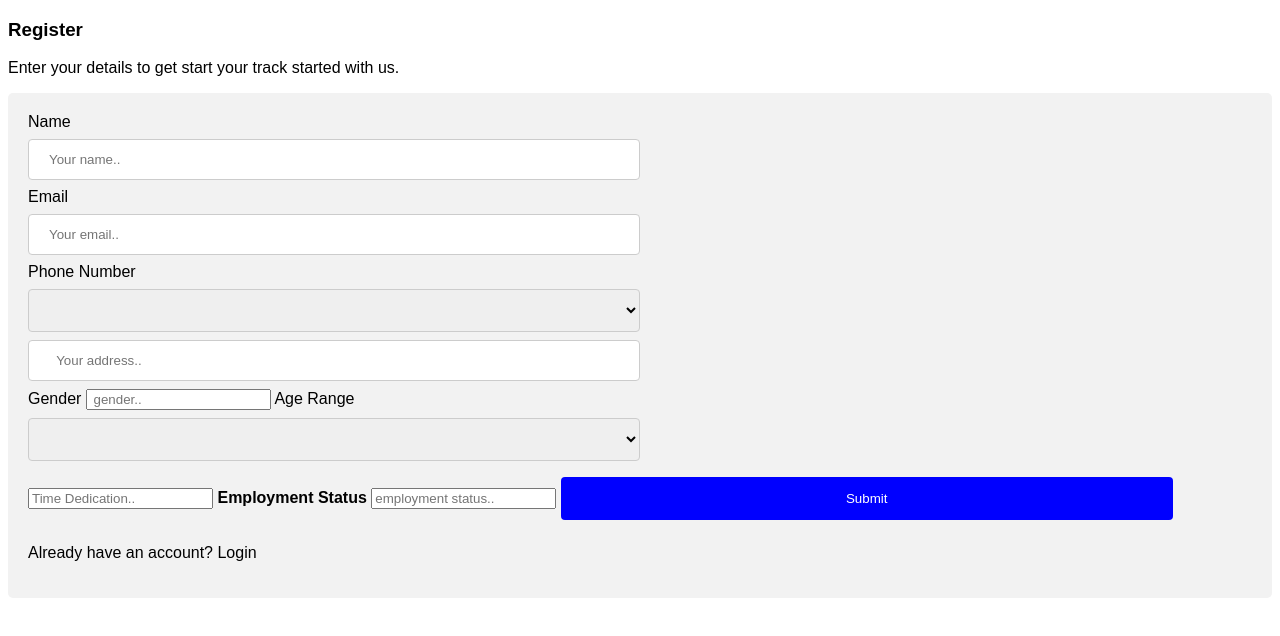
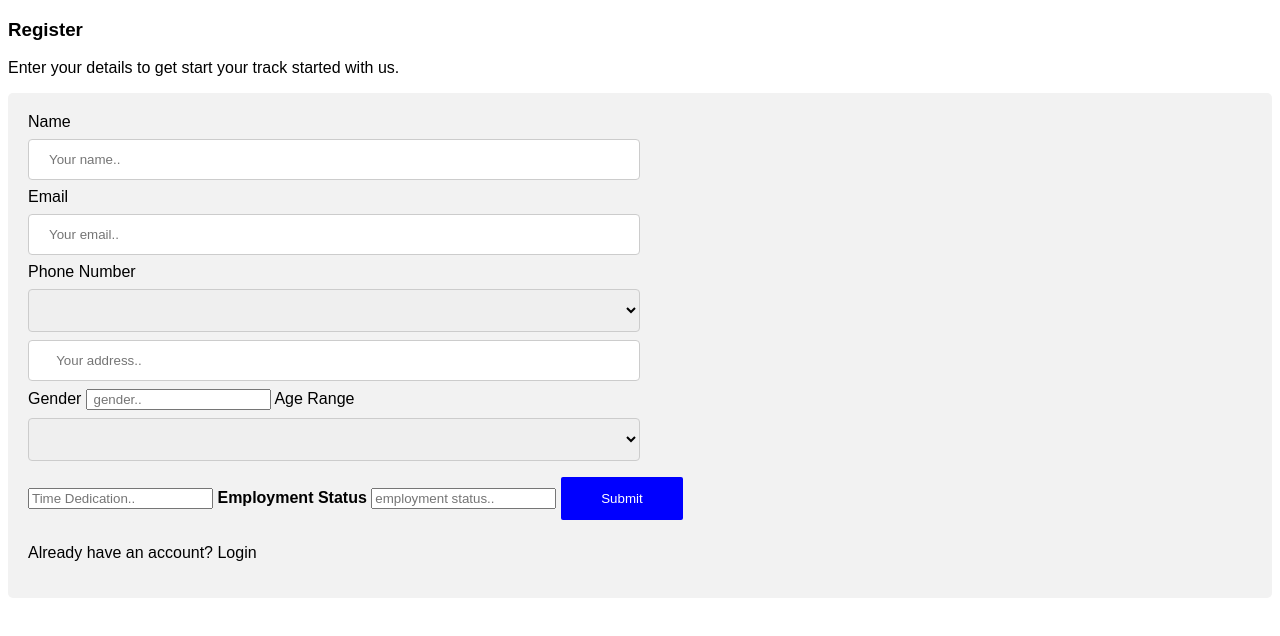
Before and after one commit to devcareer/digit, a website: page components/register.html in a window 1280 px wide. Drawn offline with Linux system fonts and the light colour scheme.

Commit message:
fixed error

```diff
--- a/css/reg.css
+++ b/css/reg.css
@@ -14,13 +14,13 @@ input[type=text], select {
 }
 
 input[type=submit] {
-  width: 50%;
+  width: 10%;
   background-color: blue;
   color: white;
   padding: 14px 20px;
   margin: 8px 0;
   border: none;
-  border-radius: 4px;
+  border-radius: 2px;
   cursor: pointer;
 }
 
```
Also changed, not shown: components/register.html (+1 -0 lines).
